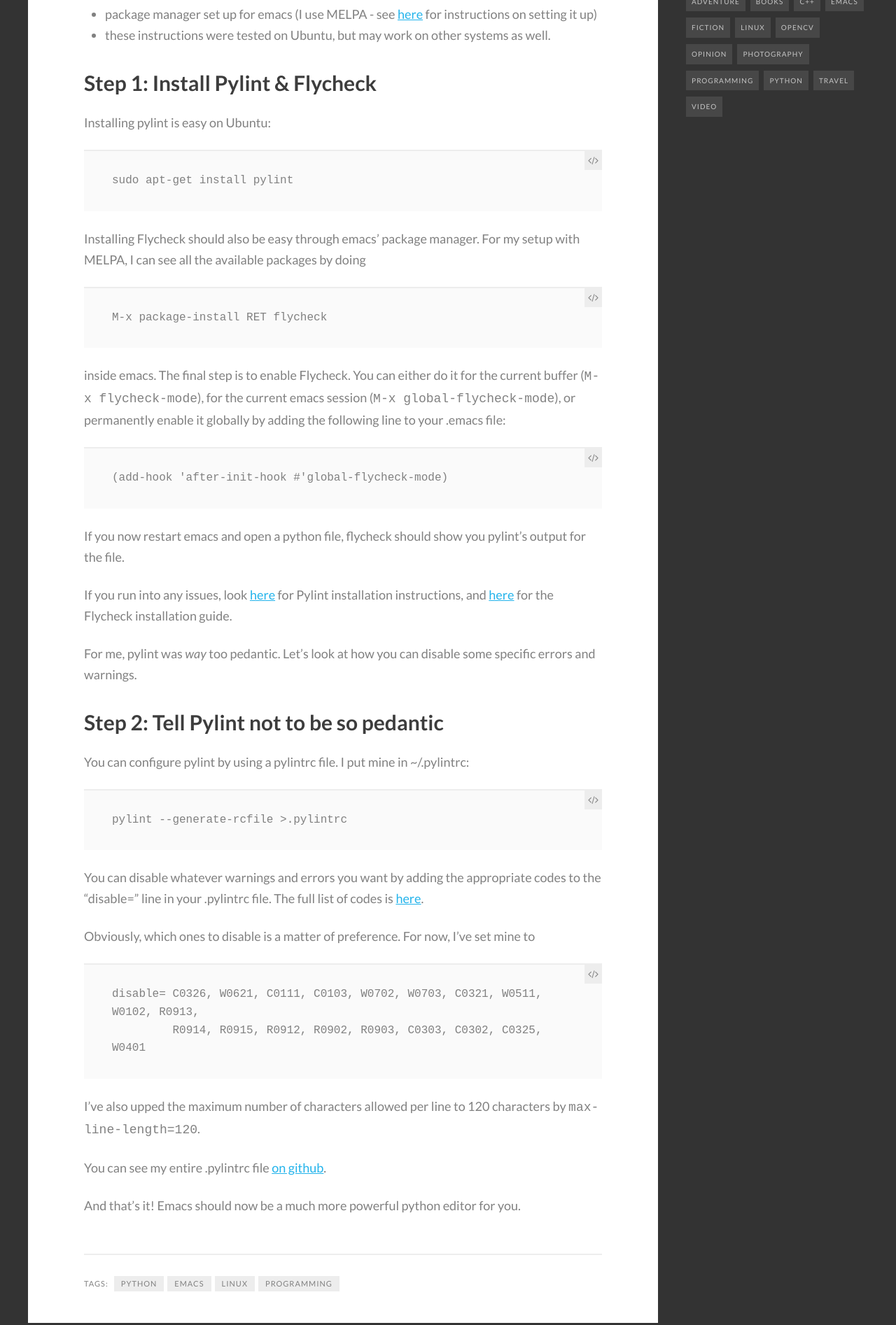
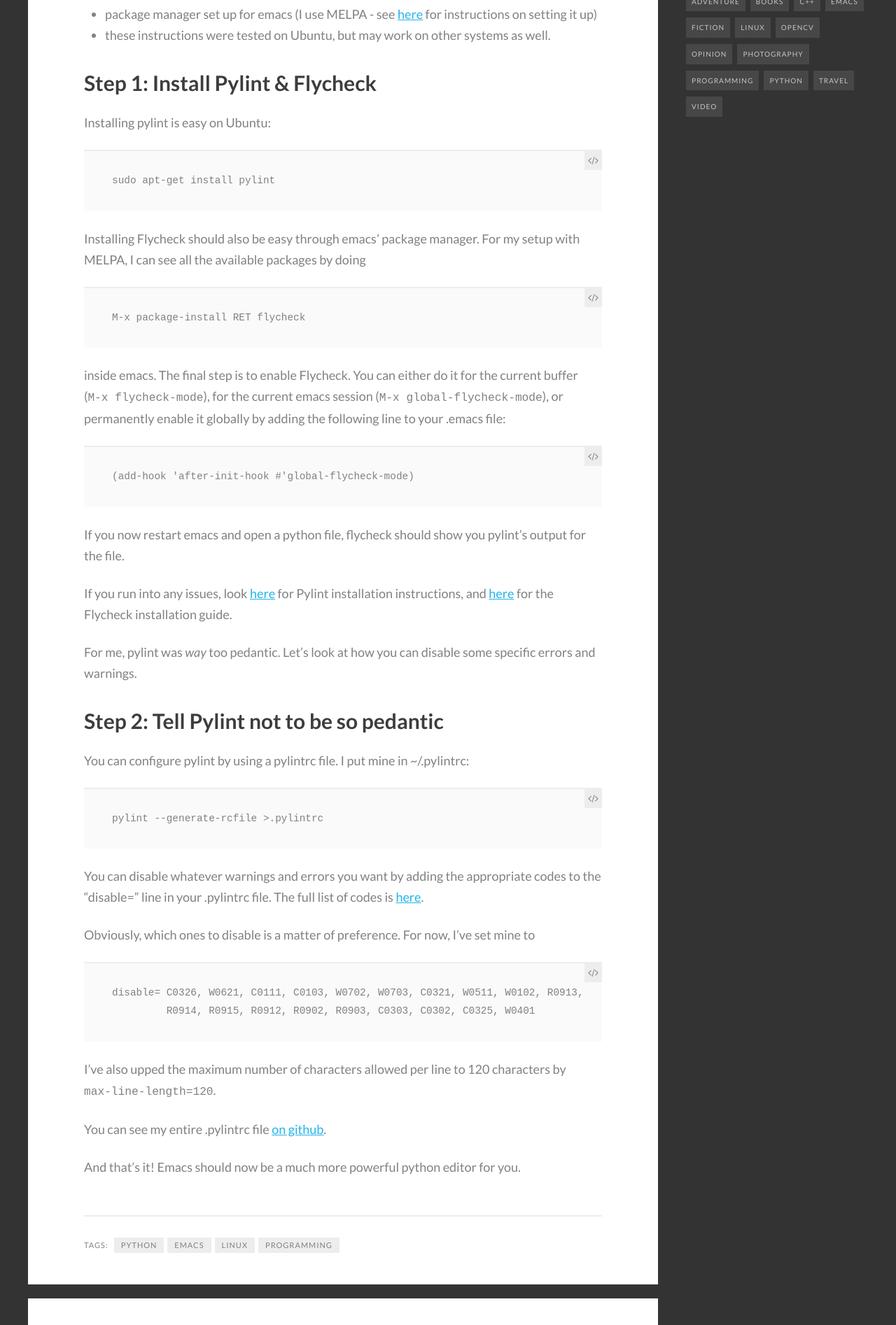
Before and after one commit to krystofl/krystofl.github.io, a Jekyll site: the page built from _posts/2014-10-24-getting-started-with-pylint-in-emacs.md, in a window 1280 px wide. Shown: the part 1113-3007 px from the top of the page at 70% size. Built offline with Jekyll 4.4.1, drawn with Linux system fonts in a browser that asks for light colours; some web fonts are replaced; comment, search, counter and statistics services are not loaded.

Commit message:
Added horizontal scrollbars and eliminated line wrapping to code blocks. Closes #3

```diff
--- a/_sass/_reset.scss
+++ b/_sass/_reset.scss
@@ -109,7 +109,14 @@
     overflow: auto;
 }
 
-code,
+code {
+    font-family: monospace, serif;
+    font-size: 0.9em;
+    word-wrap: normal;
+    overflow-x: auto;
+    white-space: pre;
+}
+
 kbd,
 pre,
 samp {
```
